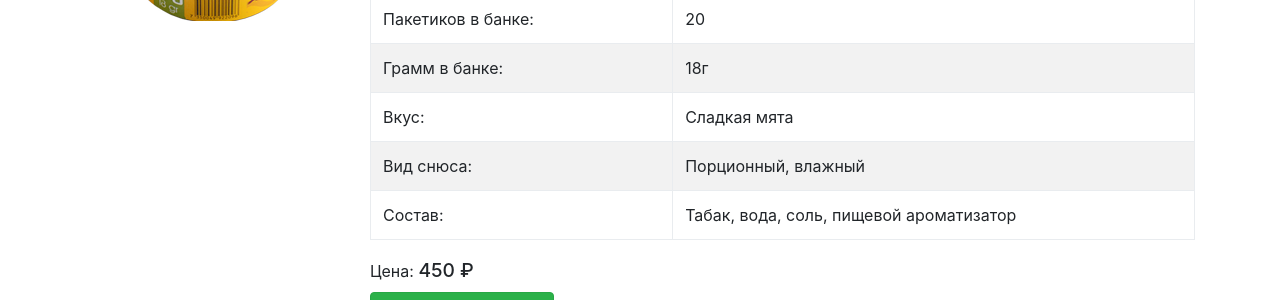
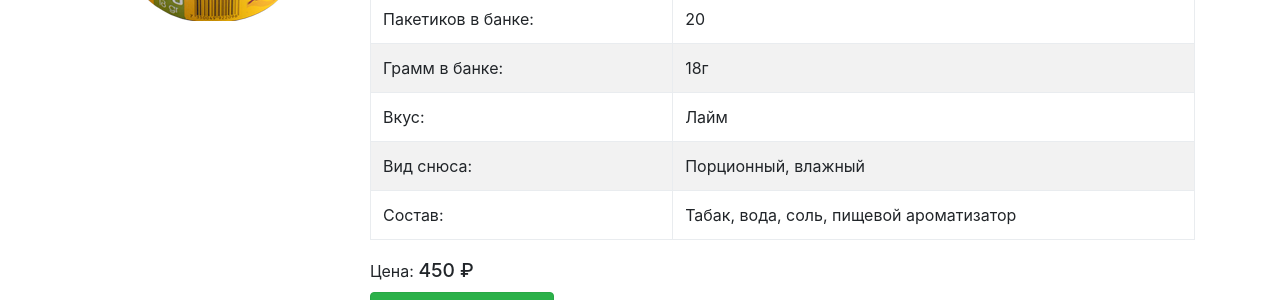
Before and after one commit to Snus-ru/Snus-ru.github.io, a Jekyll site: the page built from _snus/odens-double-mint.markdown, in a window 1280 px wide and 954 px high. Shown: the part 287-587 px from the top of the window. Built offline with Jekyll 4.4.1, drawn with Linux system fonts in a browser that asks for light colours; nearby versions of some CDN libraries; comment, search, counter and statistics services are not loaded.

Commit message:
Updated Odens Double Mint

```diff
--- a/_snus/odens-double-mint.markdown
+++ b/_snus/odens-double-mint.markdown
@@ -13,7 +13,7 @@ availability-descr: Есть
 gramm: 18
 nicotine: 22
 portions: 20
-taste: Сладкая мята
+taste: Лайм
 form: Порционный, влажный
 composition: Табак, вода, соль, пищевой ароматизатор
 ---
```
